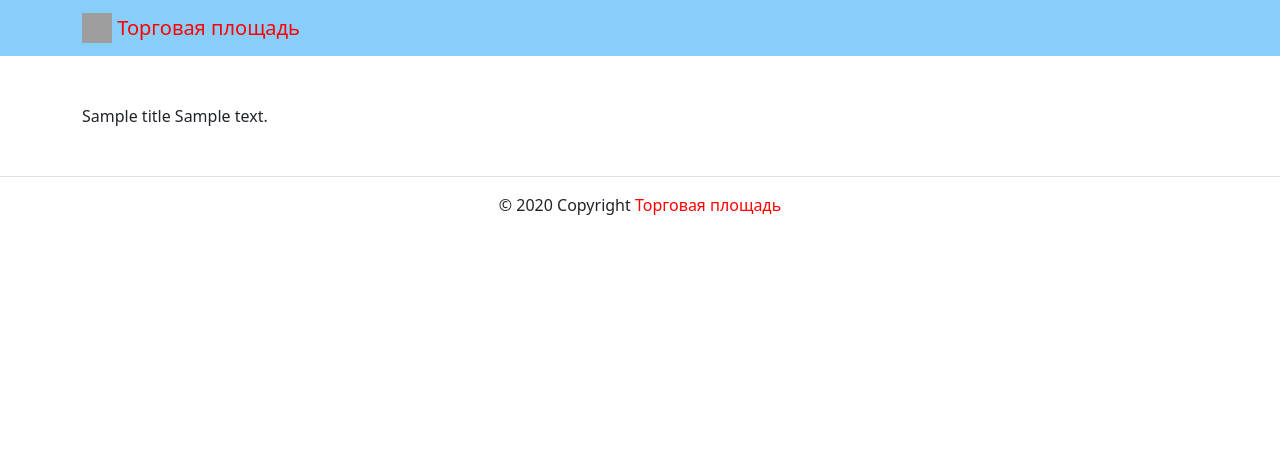
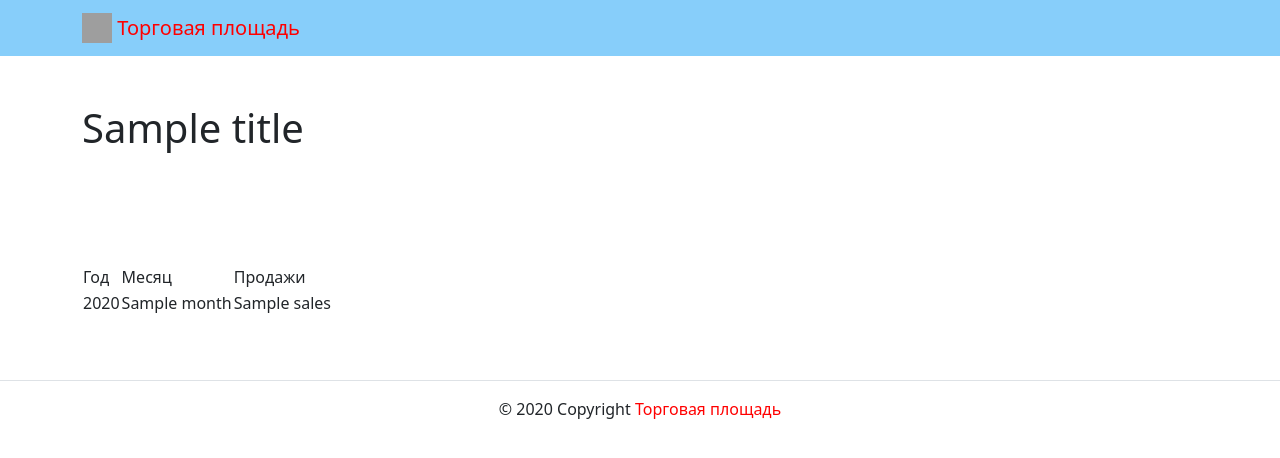
Before and after one commit to BasilVik/dashboards_tdtpl, a Django app: template dashboards/templates/sales_dashboard/index.html in a window 1280 px wide. Shown: the top 458 px of the page. Run offline with Django 3.2, Linux system fonts and the light colour scheme; the template is opened without the code that fills it: most values are stand-ins (such as "Sample title", 1, 10 or a date in 2020); some libraries are stand-ins or nearby versions; grey boxes are pictures that could not be loaded.

Commit message:
добавлена таблица продаж

```diff
--- a/dashboards/dashboards/urls.py
+++ b/dashboards/dashboards/urls.py
@@ -17,6 +17,6 @@ from django.contrib import admin
 from django.urls import path, include
 
 urlpatterns = [
-    path('', include('sales_dashboard.urls')),
+    path('', include('sales_dashboard.urls', namespace='sales_dashboard')),
     path('admin/', admin.site.urls),
 ]
--- a/dashboards/sales_dashboard/urls.py
+++ b/dashboards/sales_dashboard/urls.py
@@ -1,7 +1,9 @@
 from django.urls import path
 from . import views
 
+app_name = 'sales_dashboard'
+
 urlpatterns = [
     # Главная страница
-    path('', views.index, name='index'),
+    path('sales_dashboard/', views.sales_dashboard, name='sales_dashboard'),
 ]
--- a/dashboards/templates/sales_dashboard/index.html
+++ b/dashboards/templates/sales_dashboard/index.html
@@ -9,8 +9,10 @@
   </header>
   {% block content %}
   <div class="container py-5">
-    {{title}}
-    {{text}}
+    <h1>{{title}}</h1>
+    <p>
+      {% include 'sales_dashboard/table_sales.html' %}
+    </p>
   </div>
   {% endblock %}
   <footer class="border-top text-center py-3">
--- /dev/null
+++ b/dashboards/templates/sales_dashboard/table_sales.html
@@ -0,0 +1,17 @@
+<!DOCTYPE html>
+{% block content %}
+<div class="container py-5"></div>
+<table><tbody>
+    <tr>
+        <td>Год</td>
+        <td>Месяц</td>
+        <td>Продажи</td>
+    </tr>
+    <tr>
+        <td>{{year}}</td>
+        <td>{{month}}</td>
+        <td>{{sales}}</td>
+    </tr></tbody>
+</table>
+</div>
+{% endblock %}
--- a/requirements.txt
+++ b/requirements.txt
@@ -1,6 +1,6 @@
 asgiref==3.4.1
 attrs==21.4.0
-Django==3.2.14
+Django==2.2.19
 flake8==4.0.1
 importlib-metadata==4.2.0
 iniconfig==1.1.1
```
Also changed, not shown: dashboards/sales_dashboard/views.py (+4 -3 lines).
